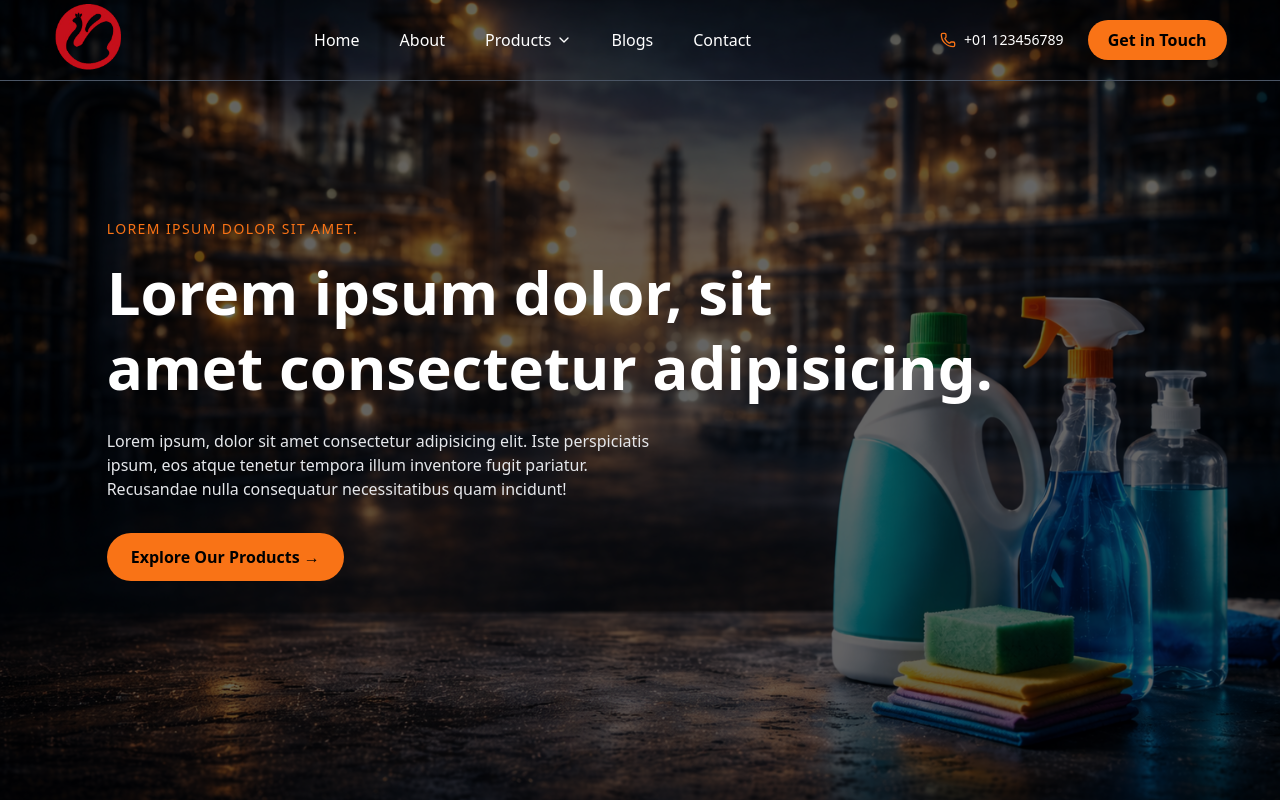
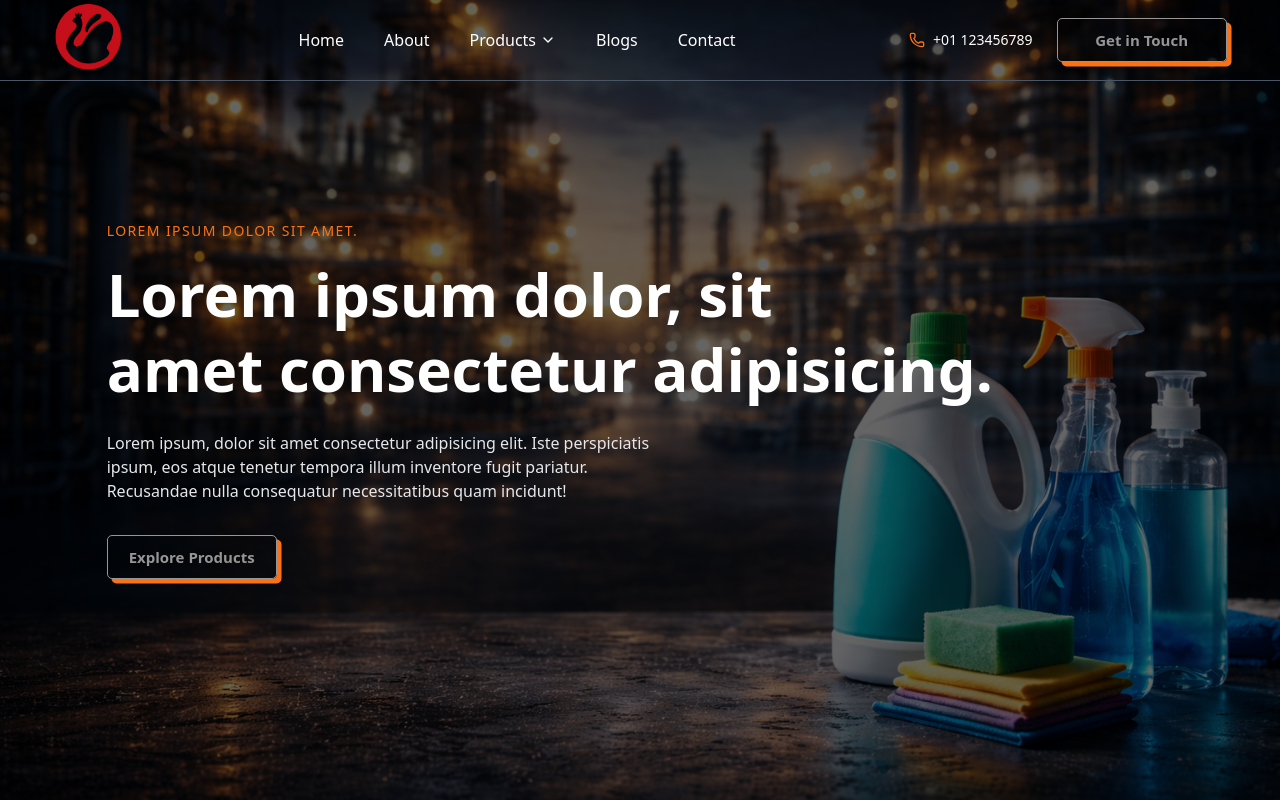
Before and after one commit to BigwigMediaDigital968/bajajchemicals, a Next.js app: page / in a window 1280 px wide. Shown: the top 800 px of the page. Built offline with nearby package versions, Linux system fonts and the light colour scheme.

Commit message:
add button comp

```diff
--- a/app/components/About.tsx
+++ b/app/components/About.tsx
@@ -5,6 +5,7 @@
 import { useEffect, useRef, useState } from "react";
 import AOS from "aos";
 import "aos/dist/aos.css";
+import ButtonFill from "./ButtonFill";
 
 export default function AboutSection() {
   const ref = useRef<HTMLDivElement>(null);
@@ -140,12 +141,7 @@
 
           {/* BUTTON */}
           <div data-aos="fade-up" data-aos-delay="400">
-            <a
-              href="#"
-              className="inline-flex items-center gap-3 border-2 border-orange-500 text-gray-900 px-8 py-4 rounded-full font-semibold hover:bg-orange-500 hover:text-white transition"
-            >
-              Learn More →
-            </a>
+            <ButtonFill text="Learn More →" href="/" className="w-[170px]" />
           </div>
         </div>
       </div>
--- /dev/null
+++ b/app/components/ButtonFill.tsx
@@ -0,0 +1,55 @@
+"use client";
+
+import Link from "next/link";
+import React from "react";
+
+interface ButtonFillProps {
+  text: React.ReactNode;
+  type?: "button" | "submit" | "reset";
+  href?: string;
+  onClick?: () => void;
+  className?: string;
+  aos?: string;
+  aosDelay?: string;
+}
+
+const ButtonFill: React.FC<ButtonFillProps> = ({
+  text,
+  type = "button",
+  href,
+  onClick,
+  className = "",
+  aos,
+  aosDelay,
+}) => {
+  const btnClass = `click-btn btn-style5 ${className}`;
+
+  // ✅ LINK BUTTON
+  if (href) {
+    return (
+      <Link
+        href={href}
+        data-aos={aos}
+        data-aos-delay={aosDelay}
+        className={btnClass}
+      >
+        {text}
+      </Link>
+    );
+  }
+
+  // ✅ NORMAL BUTTON
+  return (
+    <button
+      type={type}
+      onClick={onClick}
+      data-aos={aos}
+      data-aos-delay={aosDelay}
+      className={btnClass}
+    >
+      {text}
+    </button>
+  );
+};
+
+export default ButtonFill;
--- a/app/components/Navbar.tsx
+++ b/app/components/Navbar.tsx
@@ -5,6 +5,7 @@
 import { Phone, ChevronDown, Menu, X } from "lucide-react";
 import Image from "next/image";
 import logo from "../assets/logo.png";
+import ButtonFill from "./ButtonFill";
 
 export default function Navbar() {
   const [scrolled, setScrolled] = useState(false);
@@ -91,12 +92,11 @@
               <span>+01 123456789</span>
             </div>
 
-            <Link
+            <ButtonFill
+              text="Get in Touch"
               href="/contact"
-              className="bg-[var(--primary)] hover:bg-orange-600 text-black px-5 py-2 rounded-full font-semibold transition"
-            >
-              Get in Touch
-            </Link>
+              className="w-[170px]"
+            />
           </div>
 
           {/* MOBILE TOGGLE */}
@@ -135,13 +135,11 @@
             </Link>
           ))}
 
-          <Link
-            href="/contact"
-            onClick={() => setOpen(false)}
-            className="mt-6 bg-[var(--primary)] text-black px-8 py-3 rounded-full font-semibold animate-fadeInUp"
-          >
-            Get in Touch
-          </Link>
+          <ButtonFill
+            text="Get in Touch"
+            href="/products"
+            className="w-[170px]"
+          />
         </div>
       </div>
     </>
--- a/app/globals.css
+++ b/app/globals.css
@@ -79,3 +79,106 @@
   left: 130%;
   transition: left 0.8s ease-in-out;
 }
+
+/* =======================
+   3D FLIP BUTTON
+======================= */
+
+.btn-3d {
+  position: relative;
+  width: 160px;
+  height: 52px;
+  background: transparent;
+  border: none;
+  cursor: pointer;
+  transform-style: preserve-3d;
+  transform: perspective(900px) rotateX(0deg);
+  transition: transform 1s ease;
+}
+
+.btn-3d:hover {
+  transform: perspective(900px) rotateX(360deg);
+}
+
+.btn-3d span {
+  position: absolute;
+  inset: 0;
+  display: flex;
+  align-items: center;
+  justify-content: center;
+
+  font-size: 14px;
+  font-weight: 600;
+  letter-spacing: 1.5px;
+  text-transform: uppercase;
+
+  color: var(--med-primary);
+  background: #ffffff;
+
+  border: 2px solid var(--med-primary);
+  border-radius: 999px;
+
+  backface-visibility: hidden;
+  transition: background 0.4s, color 0.4s;
+}
+
+/* Hover color */
+.btn-3d:hover span {
+  background: var(--med-primary);
+  color: #ffffff;
+}
+
+/* 4 Faces */
+.btn-3d span:nth-child(1) {
+  transform: rotateX(0deg) translateZ(26px);
+}
+.btn-3d span:nth-child(2) {
+  transform: rotateX(90deg) translateZ(26px);
+}
+.btn-3d span:nth-child(3) {
+  transform: rotateX(180deg) translateZ(26px);
+}
+.btn-3d span:nth-child(4) {
+  transform: rotateX(270deg) translateZ(26px);
+}
+
+/* Base Button */
+.click-btn {
+  display: inline-flex;
+  align-items: center;
+  justify-content: center;
+
+  min-width: 120px;
+  padding: 0 18px;
+  height: 44px;
+
+  border: 1px solid;
+  border-radius: 5px;
+
+  font-size: 15px;
+  font-weight: 600;
+  text-align: center;
+  white-space: nowrap; /* 🔑 prevent breaking */
+
+  color: #979695;
+  background: transparent;
+  text-decoration: none;
+  cursor: pointer;
+
+  transition: all 0.35s ease;
+  box-sizing: border-box;
+}
+
+/* STYLE 5 */
+.btn-style5 {
+  border-color: #979695;
+  color: #979695;
+  box-shadow: 0.3em 0.3em 0 #f97316;
+}
+
+.btn-style5:hover {
+  box-shadow: -0.3em -0.3em 0 #979695;
+  background-color: #f97316;
+  border-color: #f97316;
+  color: #ffffff;
+}
--- a/app/page.tsx
+++ b/app/page.tsx
@@ -4,6 +4,7 @@
 import AboutSection from "./components/About";
 import Footer from "./components/Footer";
 import Testimonial from "./components/Testimonial";
+import ButtonFill from "./components/ButtonFill";
 
 export default function HomePage() {
   return (
@@ -42,12 +43,11 @@
               incidunt!
             </p>
 
-            <a
+            <ButtonFill
+              text="Explore Products"
               href="/products"
-              className="inline-flex items-center gap-2 bg-[var(--primary)] hover:bg-orange-600 text-black px-6 py-3 rounded-full font-semibold transition"
-            >
-              Explore Our Products →
-            </a>
+              className="w-[170px]"
+            />
           </div>
         </div>
       </section>
```
